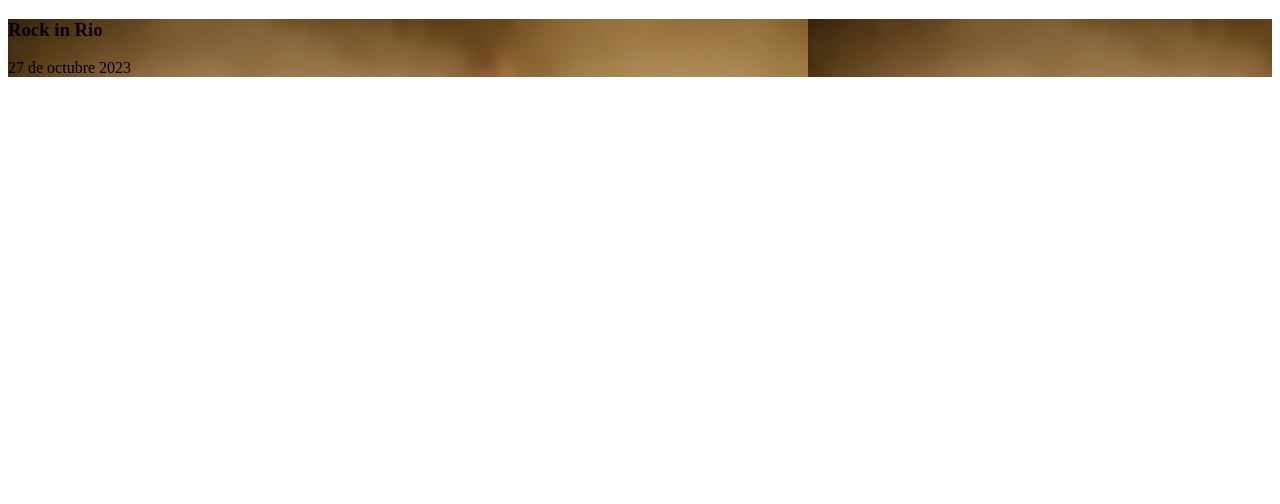
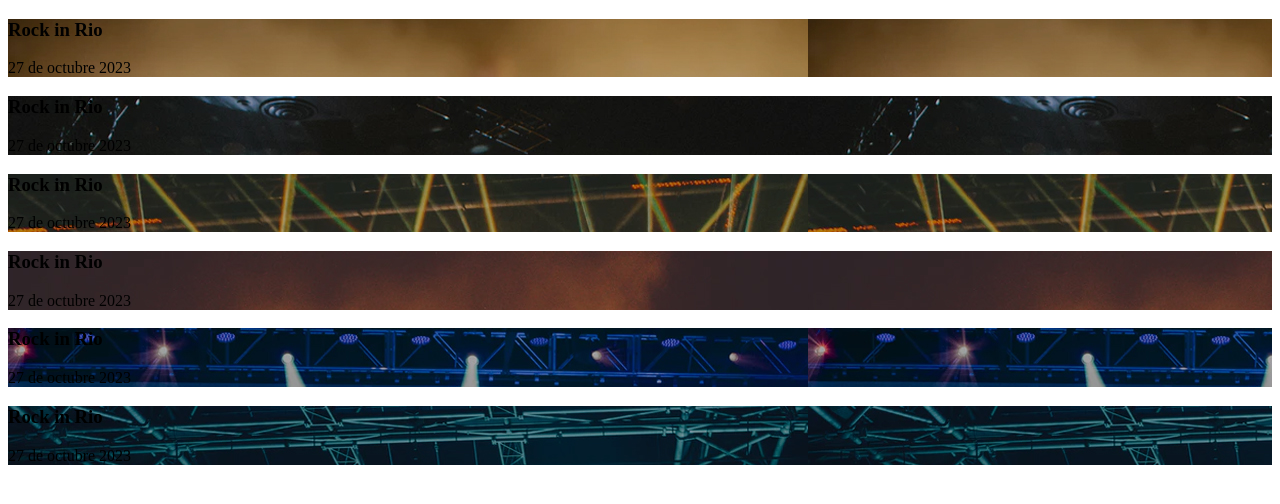
Before and after one commit to dotconde/flex-grid-demo, a plain HTML site: page index.html in a window 1280 px wide. Drawn offline with Linux system fonts and the light colour scheme.

Commit message:
Add rest of cards within concert-container

```diff
--- a/index.html
+++ b/index.html
@@ -13,6 +13,26 @@
         <h3>Rock in Rio</h3>
         <p>27 de octubre 2023</p>
       </div>
+      <div class="card" style="background-image: url('./img/2.jpg');">
+        <h3>Rock in Rio</h3>
+        <p>27 de octubre 2023</p>
+      </div>
+      <div class="card" style="background-image: url('./img/3.jpg');">
+        <h3>Rock in Rio</h3>
+        <p>27 de octubre 2023</p>
+      </div>
+      <div class="card" style="background-image: url('./img/4.jpg');">
+        <h3>Rock in Rio</h3>
+        <p>27 de octubre 2023</p>
+      </div>
+      <div class="card" style="background-image: url('./img/5.jpg');">
+        <h3>Rock in Rio</h3>
+        <p>27 de octubre 2023</p>
+      </div>
+      <div class="card" style="background-image: url('./img/6.jpg');">
+        <h3>Rock in Rio</h3>
+        <p>27 de octubre 2023</p>
+      </div>
 
     </div>
     <div class="banner-container">
```
